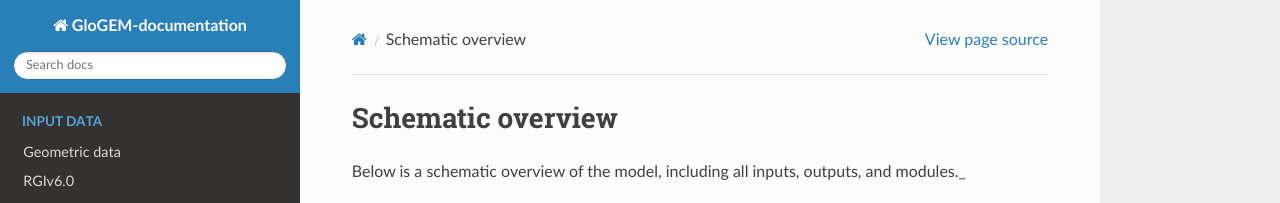
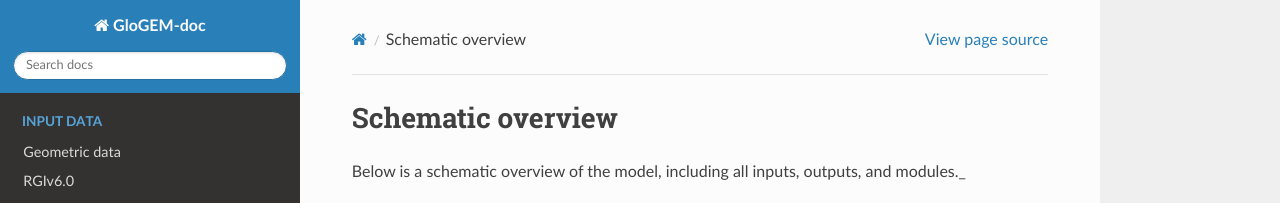
Before and after one commit to sdrocer/GloGEM-documentation, a Sphinx documentation site: the page built from docs/source/00.-Introduction.md, in a window 1280 px wide. Shown: the top 203 px of the page. Built offline with Sphinx 7.4.7 and the Read the Docs theme 3.1.0, drawn with Linux system fonts in a browser that asks for light colours; pages that are not in the unit, such as notebooks, are missing from menus.

Commit message:
Rename project

```diff
--- a/docs/source/conf.py
+++ b/docs/source/conf.py
@@ -2,7 +2,7 @@
 
 # -- Project information
 
-project = 'GloGEM-documentation'
+project = 'GloGEM-doc'
 copyright = '2025, Beer'
 author = 'Beer'
 
```
